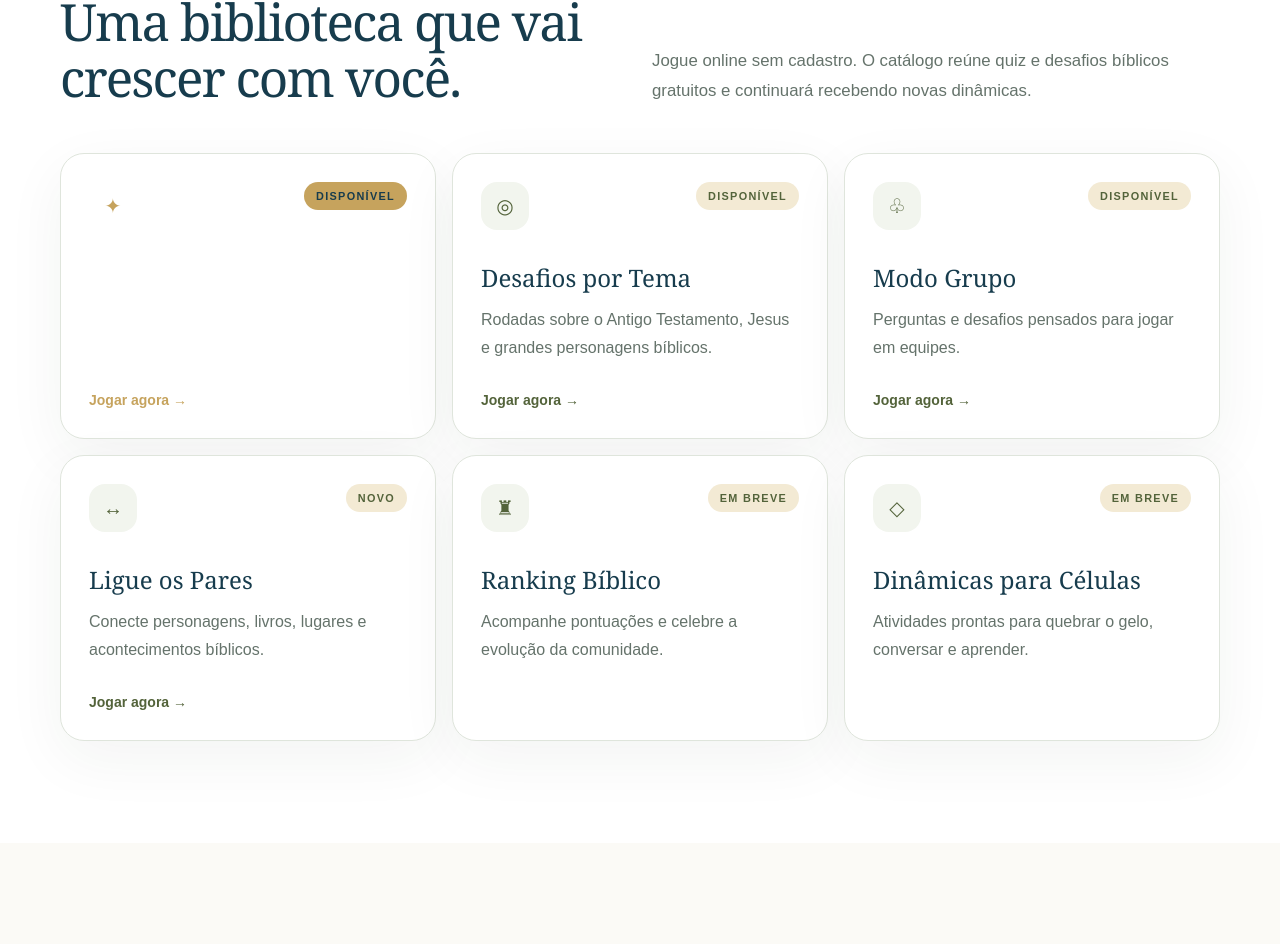
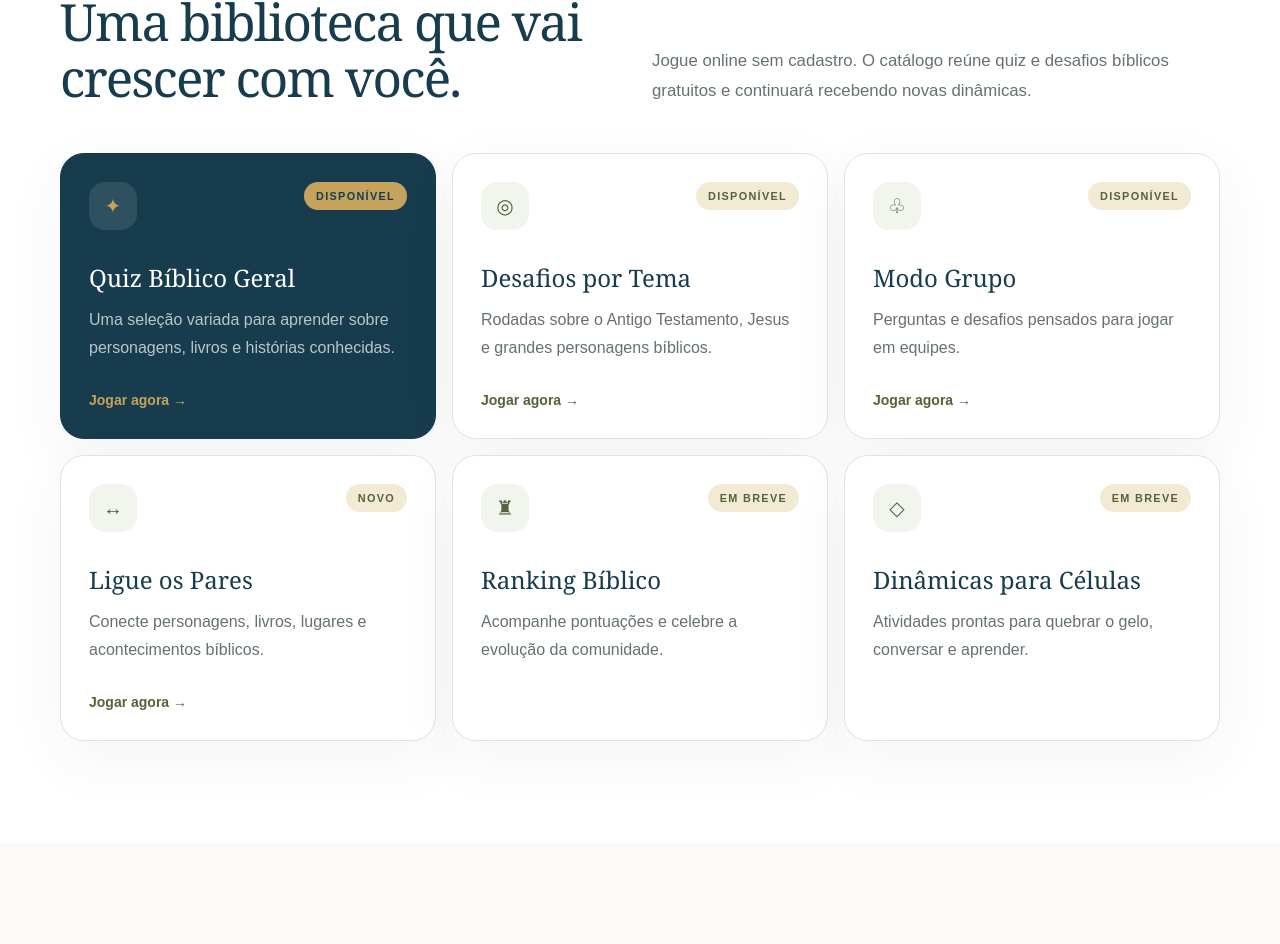
Before and after one commit to medinafrm-collab/biblia-clube, a Next.js app: page / in a window 1280 px wide. Shown: the part 2907-3851 px from the top of the page. Built offline with nearby package versions, Linux system fonts and the light colour scheme.

Commit message:
Corrige destaque do card de quiz

```diff
--- a/src/components/GamesSection.tsx
+++ b/src/components/GamesSection.tsx
@@ -64,7 +64,7 @@ export function GamesSection() {
               key={game.title}
               className={`card flex min-h-64 flex-col p-7 ${
                 game.featured
-                  ? "border-[var(--navy)] bg-[var(--navy)] text-white md:col-span-2 lg:col-span-1"
+                  ? "!border-[var(--navy)] !bg-[var(--navy)] text-white md:col-span-2 lg:col-span-1"
                   : ""
               }`}
             >
```
